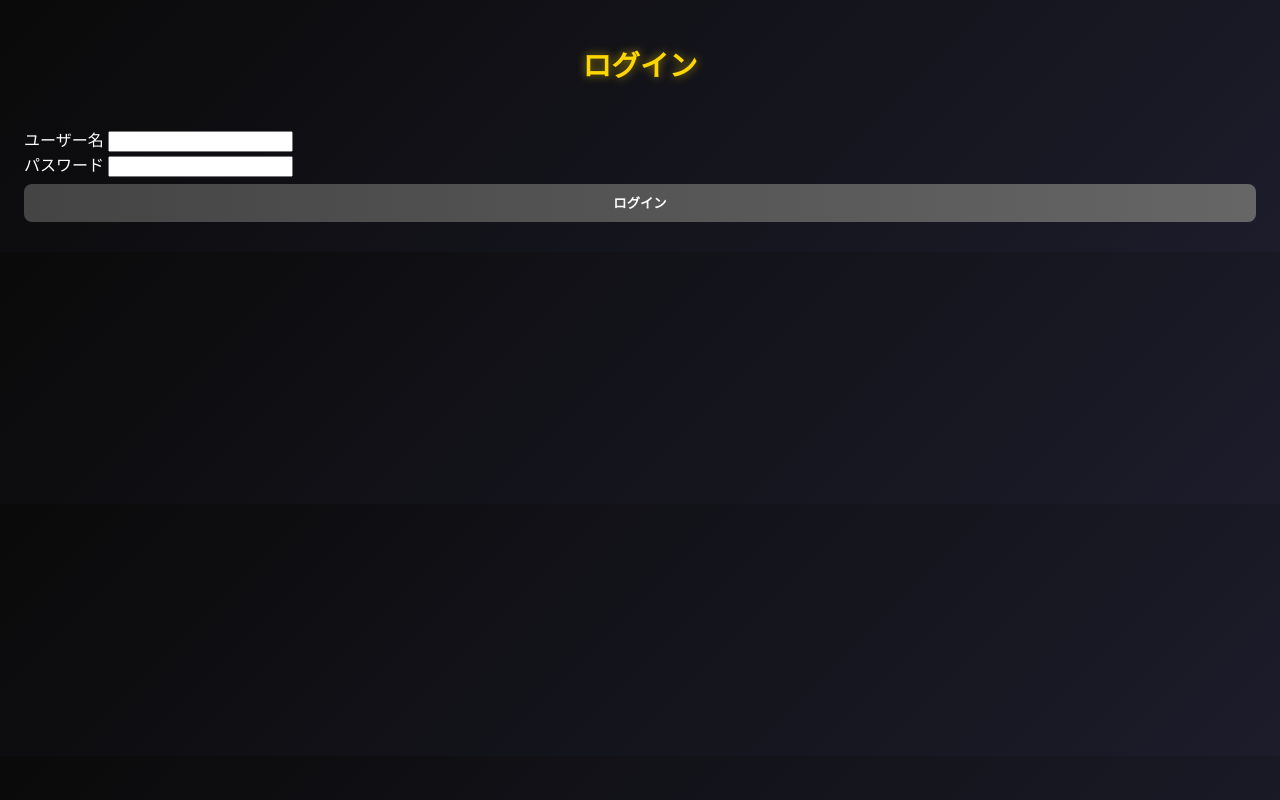
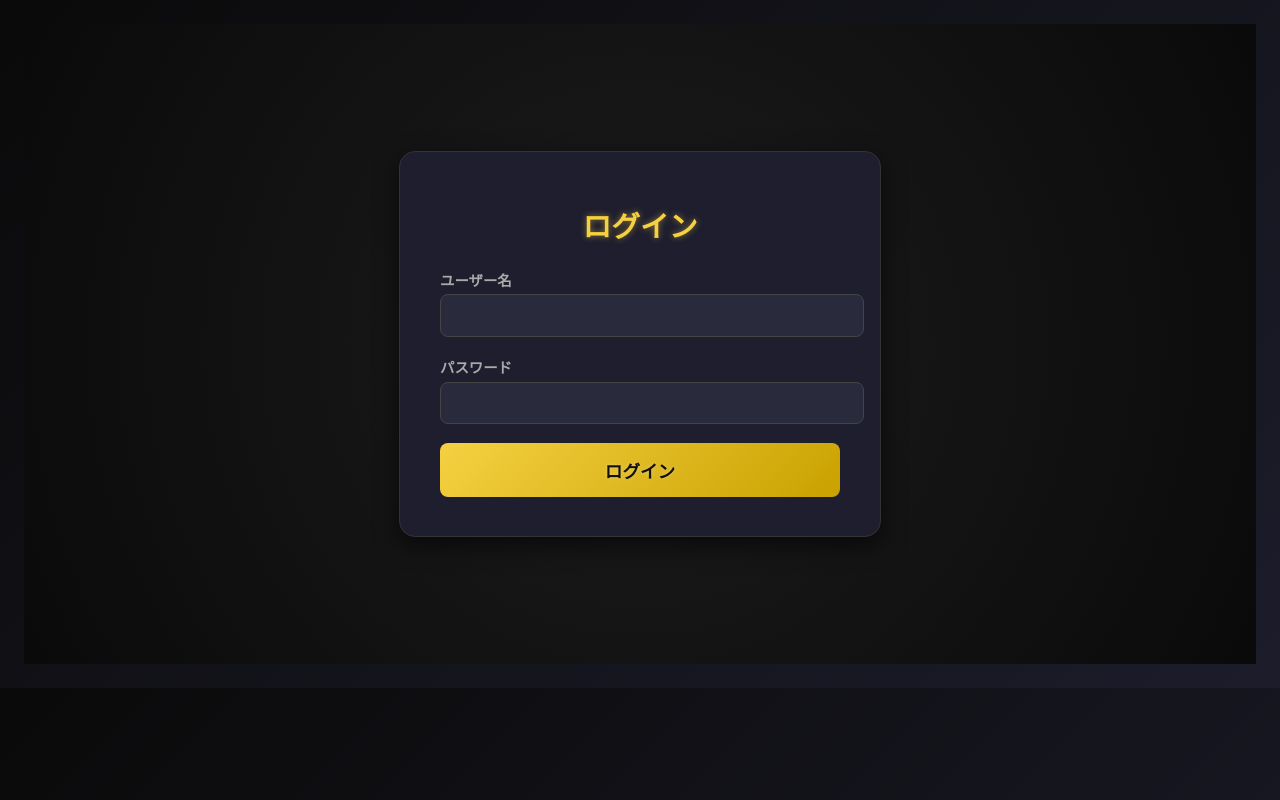
Before and after one commit to AoPong-831/casino_web, a Flask app: page / in a window 1280 px wide. Run offline with Flask 3, Linux system fonts and the light colour scheme.

Commit message:
ログイン画面_CSS導入

```diff
--- a/app/static/css/style_card.css
+++ b/app/static/css/style_card.css
@@ -316,3 +316,86 @@ button:hover {
   max-height: 300px;       /* 高さを抑える */
   margin-top: 1rem;
 }
+/* ------------------------------------------------------------------ */
+/* ログインページ */
+
+/* 背景 */
+.login-container {
+  display: flex;
+  justify-content: center;
+  align-items: center;
+  min-height: 80vh;
+  background: radial-gradient(circle at center, #1c1c1c, #0a0a0a);
+}
+
+/* カード */
+.login-card {
+  background: #1e1e2f;
+  color: #eee;
+  padding: 2rem 2.5rem;
+  border-radius: 16px;
+  box-shadow: 0 8px 25px rgba(0, 0, 0, 0.6);
+  max-width: 400px;
+  width: 100%;
+  text-align: center;
+  border: 1px solid #333;
+}
+
+/* 見出し */
+.login-card h1 {
+  margin-bottom: 1.5rem;
+  font-size: 1.8rem;
+  color: #f5d142; /* ゴールド風 */
+  text-shadow: 0 0 6px rgba(255, 215, 66, 0.5);
+}
+
+/* フォーム */
+.form-group {
+  text-align: left;
+  margin-bottom: 1.2rem;
+}
+
+.form-group label {
+  display: block;
+  margin-bottom: 0.3rem;
+  font-weight: bold;
+  font-size: 0.9rem;
+  color: #aaa;
+}
+
+.form-group input {
+  width: 100%;
+  padding: 0.7rem;
+  border: 1px solid #444;
+  border-radius: 8px;
+  font-size: 1rem;
+  background: #2a2a3d;
+  color: #fff;
+  outline: none;
+  transition: 0.3s;
+}
+
+.form-group input:focus {
+  border-color: #f5d142;
+  box-shadow: 0 0 8px rgba(245, 209, 66, 0.6);
+}
+
+/* ボタン */
+.login-button {
+  background: linear-gradient(135deg, #f5d142, #c9a100);
+  color: #111;
+  border: none;
+  padding: 0.9rem 1.5rem;
+  border-radius: 8px;
+  font-size: 1.1rem;
+  cursor: pointer;
+  transition: 0.3s;
+  width: 100%;
+  margin-top: 1rem;
+  font-weight: bold;
+  text-shadow: 0 0 4px rgba(255,255,255,0.3);
+}
+
+.login-button:hover {
+  background: linear-gradient(135deg, #ffd84d, #d4af37);
+}
--- a/app/templates/login.html
+++ b/app/templates/login.html
@@ -2,14 +2,20 @@
 {% block title %}ログインページ{% endblock %}
 
 {% block content %}
+<div class="login-container">
+    <div class="login-card">
         <h1>ログイン</h1>
         <form method="POST">
+            <div class="form-group">
                 <label for="username">ユーザー名</label>
                 <input type="text" id="username" name="username" required>
-    <br>
+            </div>
+            <div class="form-group">
                 <label for="pw">パスワード</label>
-    <input type="pw" id="pw" name="pw" required>
-    <br>
-    <button type="submit">ログイン</button>
+                <input type="password" id="pw" name="pw" required>
+            </div>
+            <button type="submit" class="login-button">ログイン</button>
         </form>
+    </div>
+</div>
 {% endblock %}
```
Also changed, not shown: app/templates/login copy.html (added, +15 -0 lines). Lines whose indentation alone changed are shown as unchanged.
